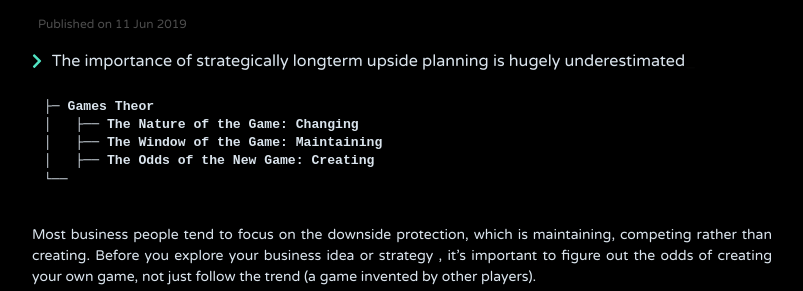
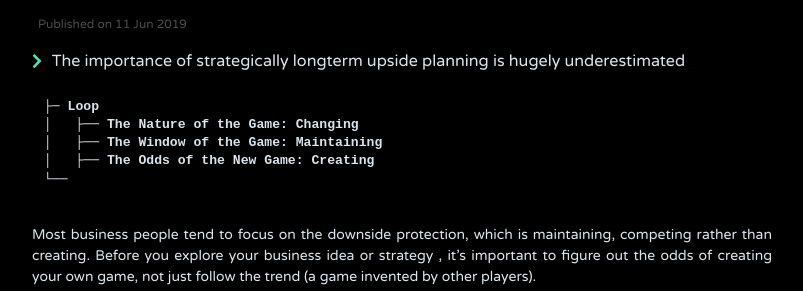
Before and after one commit to jithendrabsy/thoughts, a Jekyll site: the page built from _posts/2019-06-11-gamesthoery1.md, in a window 1280 px wide and 900 px high. Shown: the part 209-500 px from the top of the window, without its empty margins (238-1041 px from the left). Built offline with Jekyll 4.4.1, drawn with Linux system fonts in a browser that asks for light colours; nearby versions of some CDN libraries.

Commit message:
Fix Error

````diff
--- a/_posts/2019-06-11-gamesthoery1.md
+++ b/_posts/2019-06-11-gamesthoery1.md
@@ -7,7 +7,7 @@ tags: Creation
 
 
 ```
-├─ Games Theor
+├─ Loop
 │   ├── The Nature of the Game: Changing
 │   ├── The Window of the Game: Maintaining
 │   ├── The Odds of the New Game: Creating
````
